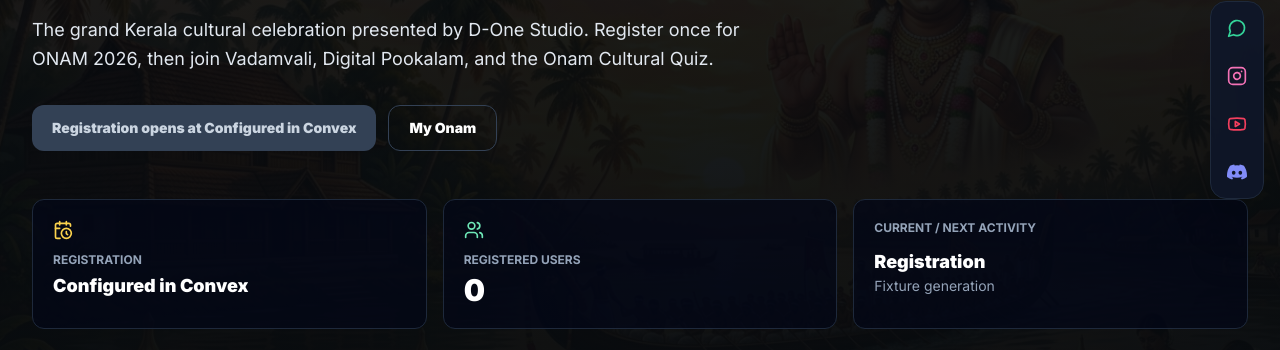
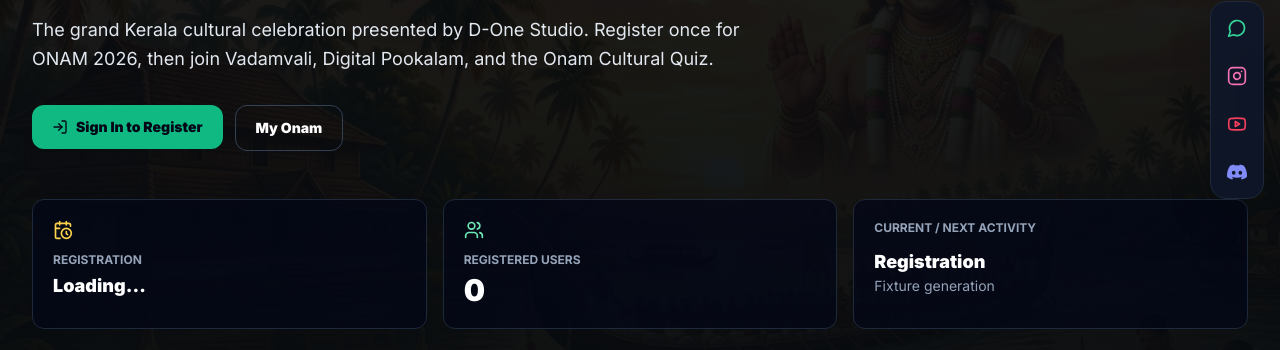
Before and after one commit to Fairoz007/Events.donestudio.in, a Next.js app: page /events/onam-2026 in a window 1280 px wide. Shown: the part 300-650 px from the top of the page. Built offline with nearby package versions, Linux system fonts and the light colour scheme; no server answers.

Commit message:
feat: add ONAM 2026 event landing page with registration integration

```diff
--- a/src/app/events/[slug]/page.tsx
+++ b/src/app/events/[slug]/page.tsx
@@ -1,10 +1,11 @@
 // @ts-nocheck
 "use client";
 
+import { useEffect, useState } from "react";
 import Link from "next/link";
 import { useMutation, useQuery } from "convex/react";
 import { api } from "../../../../convex/_generated/api";
-import { ArrowRight, CalendarClock, Users } from "lucide-react";
+import { ArrowRight, CalendarClock, Loader2, LogIn, Users } from "lucide-react";
 import { useAuth } from "@/context/AuthContext";
 import { useStableNow } from "@/lib/useStableNow";
 
@@ -14,10 +15,36 @@ function fmt(value?: number) {
 }
 
 export default function OnamEventPage() {
-  const { isSignedIn } = useAuth();
+  const { isSignedIn, isLoaded } = useAuth();
   const now = useStableNow();
   const summary = useQuery(api.onam.getSummary, { now });
   const register = useMutation(api.onam.registerForOnam);
+  const ensureSetup = useMutation(api.onam.ensureEventSetup);
+  const my = useQuery(api.onam.getMyOnam, { now });
+  const [regLoading, setRegLoading] = useState(false);
+  const [regError, setRegError] = useState<string | null>(null);
+  const [regSuccess, setRegSuccess] = useState(false);
+
+  // Ensure settings + tournament documents exist (one-time setup via mutation)
+  useEffect(() => {
+    void ensureSetup();
+  }, [ensureSetup]);
+
+  const isRegistrationOpen = summary?.registrationStatus === "open";
+  const alreadyRegistered = !!my?.eventRegistration;
+
+  const handleRegister = async () => {
+    setRegLoading(true);
+    setRegError(null);
+    try {
+      await register();
+      setRegSuccess(true);
+    } catch (err: any) {
+      setRegError(err?.message || "Registration failed. Please try again.");
+    } finally {
+      setRegLoading(false);
+    }
+  };
 
   return (
     <main className="min-h-screen bg-[#080b0e]">
@@ -31,14 +58,29 @@ export default function OnamEventPage() {
             <p className="mt-5 text-lg text-slate-200 leading-relaxed">
               The grand Kerala cultural celebration presented by D-One Studio. Register once for ONAM 2026, then join Vadamvali, Digital Pookalam, and the Onam Cultural Quiz.
             </p>
-            <div className="mt-8 flex flex-wrap gap-3">
-              <button
-                disabled={!isSignedIn || summary?.registrationStatus !== "open"}
-                onClick={() => void register()}
-                className="rounded-lg bg-emerald-500 px-5 py-3 text-sm font-black text-slate-950 disabled:cursor-not-allowed disabled:bg-slate-700 disabled:text-slate-300"
-              >
-                {summary?.registrationStatus === "open" ? "Register for ONAM 2026" : `Registration opens at ${fmt(summary?.settings.registrationOpensAt)}`}
-              </button>
+            <div className="mt-8 flex flex-wrap gap-3 items-start">
+              <div className="flex flex-col gap-1">
+                {!isLoaded ? (
+                  <div className="rounded-lg bg-slate-700 px-5 py-3 text-sm font-black text-slate-300 flex items-center gap-2">
+                    <Loader2 className="w-4 h-4 animate-spin" /> Loading…
+                  </div>
+                ) : !isSignedIn ? (
+                  <Link href="/sign-in" className="rounded-lg bg-emerald-500 px-5 py-3 text-sm font-black text-slate-950 flex items-center gap-2 hover:bg-emerald-400 transition-colors">
+                    <LogIn className="w-4 h-4" /> Sign In to Register
+                  </Link>
+                ) : (
+                  <button
+                    disabled={!isRegistrationOpen || alreadyRegistered || regLoading}
+                    onClick={handleRegister}
+                    className="rounded-lg bg-emerald-500 px-5 py-3 text-sm font-black text-slate-950 disabled:cursor-not-allowed disabled:bg-slate-700 disabled:text-slate-300 flex items-center gap-2 transition-colors"
+                  >
+                    {regLoading && <Loader2 className="w-4 h-4 animate-spin" />}
+                    {alreadyRegistered || regSuccess ? "✓ Registered for ONAM 2026" : isRegistrationOpen ? "Register for ONAM 2026" : `Registration opens at ${fmt(summary?.settings?.registrationOpensAt)}`}
+                  </button>
+                )}
+                {regError && <p className="text-xs text-red-400">{regError}</p>}
+                {regSuccess && !alreadyRegistered && <p className="text-xs text-emerald-400">Registration successful!</p>}
+              </div>
               <Link href="/dashboard" className="rounded-lg border border-slate-700 px-5 py-3 text-sm font-black text-white hover:bg-slate-900">
                 My Onam
               </Link>
@@ -49,7 +91,7 @@ export default function OnamEventPage() {
             <div className="rounded-lg border border-slate-800 bg-slate-950/70 p-5">
               <CalendarClock className="w-5 h-5 text-amber-300" />
               <div className="mt-3 text-xs font-bold uppercase text-slate-400">Registration</div>
-              <div className="mt-1 text-lg font-black text-white">{summary?.registrationStatus === "open" ? "REGISTRATION OPEN" : summary?.registrationStatus === "closed" ? "Closed" : fmt(summary?.settings.registrationOpensAt)}</div>
+              <div className="mt-1 text-lg font-black text-white">{isRegistrationOpen ? "REGISTRATION OPEN" : summary?.registrationStatus === "closed" ? "Closed" : summary === undefined ? "Loading…" : fmt(summary?.settings?.registrationOpensAt)}</div>
             </div>
             <div className="rounded-lg border border-slate-800 bg-slate-950/70 p-5">
               <Users className="w-5 h-5 text-emerald-300" />
@@ -58,8 +100,8 @@ export default function OnamEventPage() {
             </div>
             <div className="rounded-lg border border-slate-800 bg-slate-950/70 p-5">
               <div className="text-xs font-bold uppercase text-slate-400">Current / Next Activity</div>
-              <div className="mt-3 text-lg font-black text-white">{summary?.settings.currentActivity || "Registration"}</div>
-              <div className="text-sm text-slate-400">{summary?.settings.nextActivity || "Fixture generation"}</div>
+              <div className="mt-3 text-lg font-black text-white">{summary?.settings?.currentActivity || "Registration"}</div>
+              <div className="text-sm text-slate-400">{summary?.settings?.nextActivity || "Fixture generation"}</div>
             </div>
           </div>
 
```
